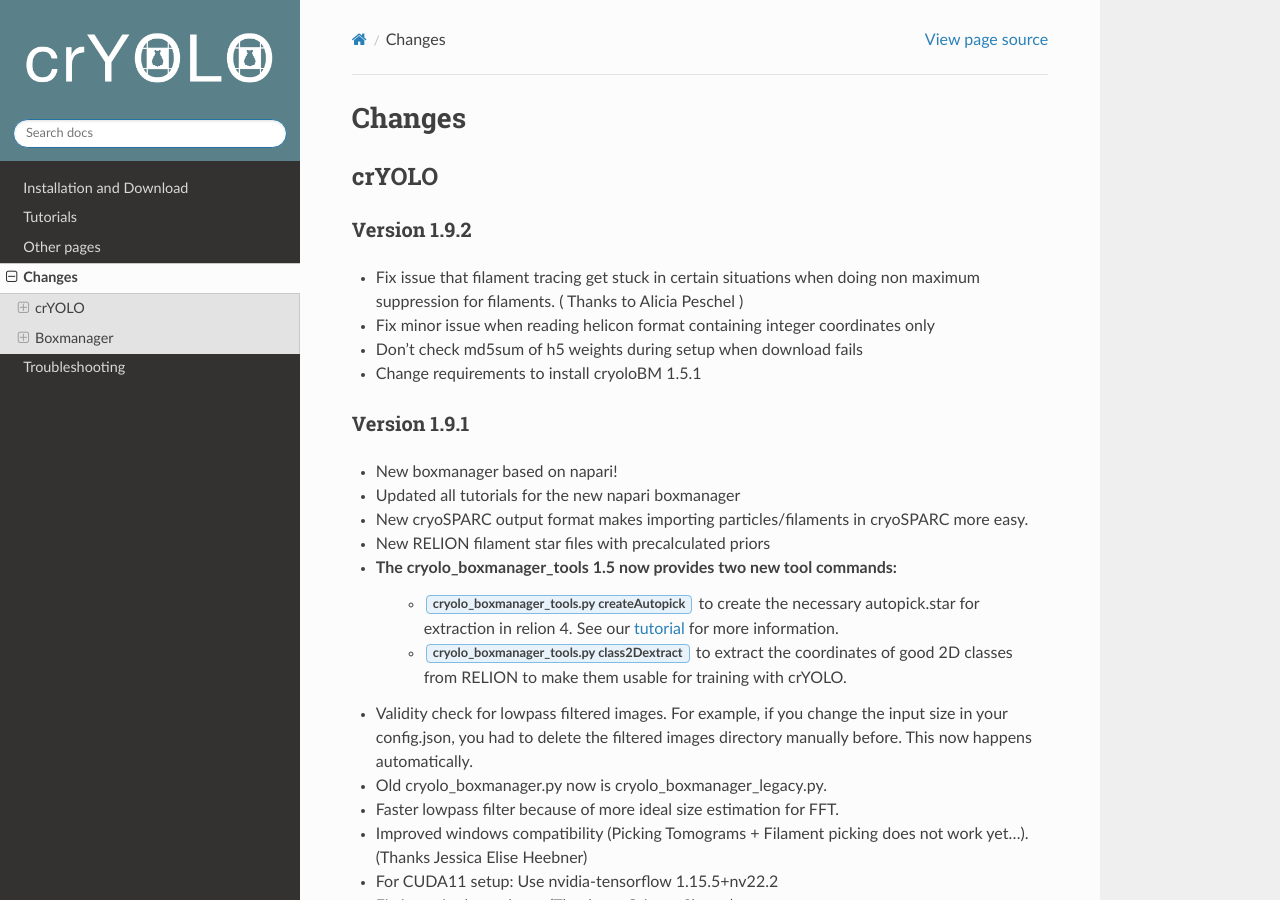
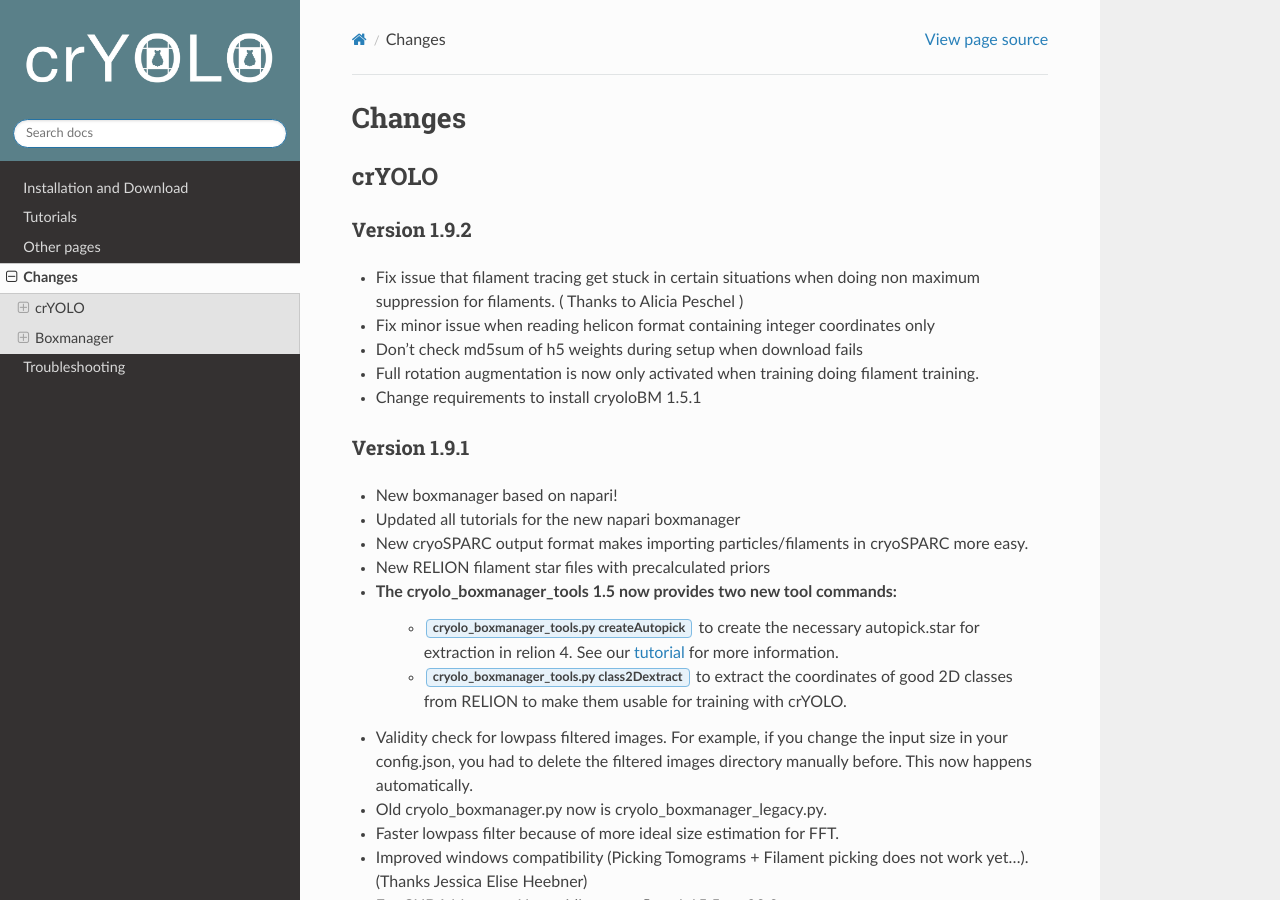
Before and after one commit to MPI-Dortmund/cryolo, a Sphinx documentation site: the page built from source/changes.rst, in a window 1280 px wide and 900 px high. Built offline with Sphinx 7.4.7 and the Read the Docs theme 2.0.0, drawn with Linux system fonts in a browser that asks for light colours.

Commit message:
update changes

```diff
--- a/source/changes.rst
+++ b/source/changes.rst
@@ -10,6 +10,7 @@
 * Fix issue that filament tracing get stuck in certain situations when doing non maximum suppression for filaments. ( Thanks to Alicia Peschel )
 * Fix minor issue when reading helicon format containing integer coordinates only
 * Don't check md5sum of h5 weights during setup when download fails
+* Full rotation augmentation is now only activated when training doing filament training.
 * Change requirements to install cryoloBM 1.5.1
 
 Version 1.9.1
```
